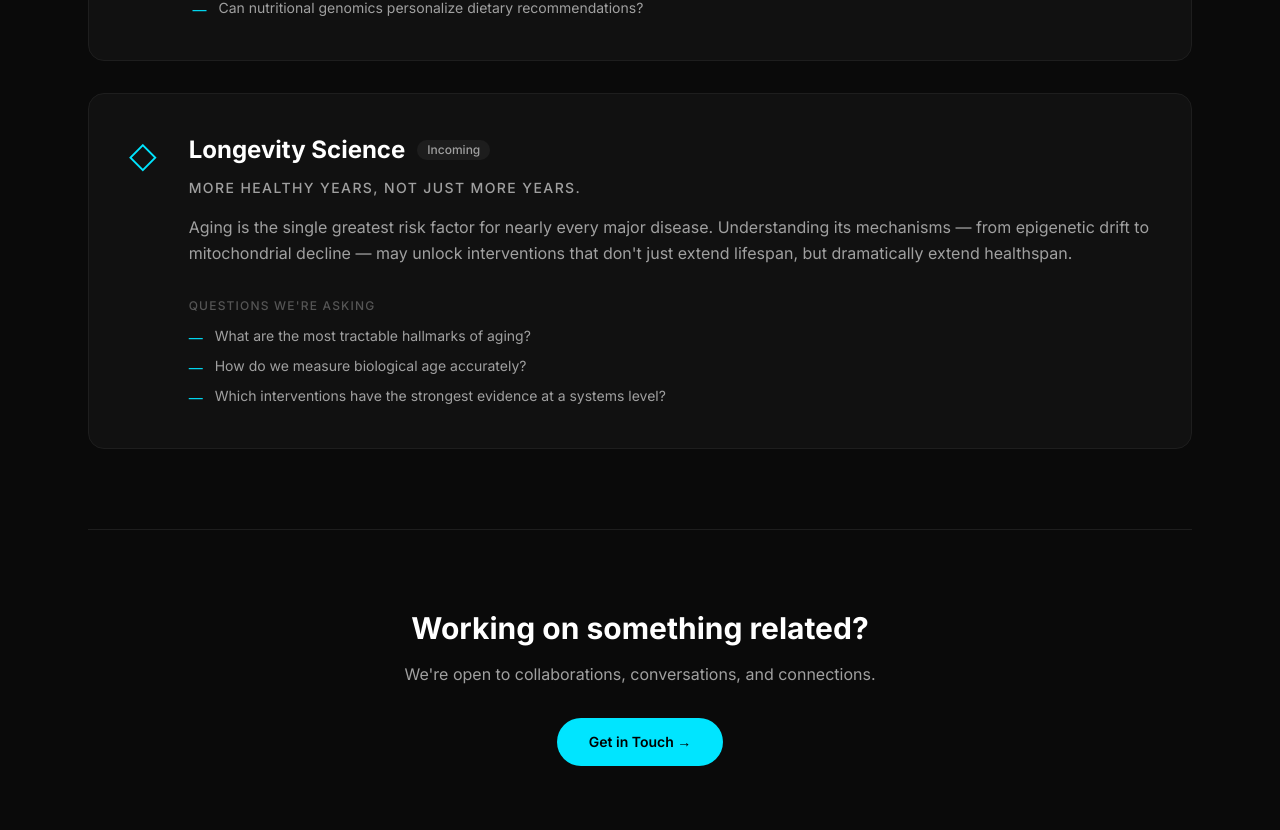
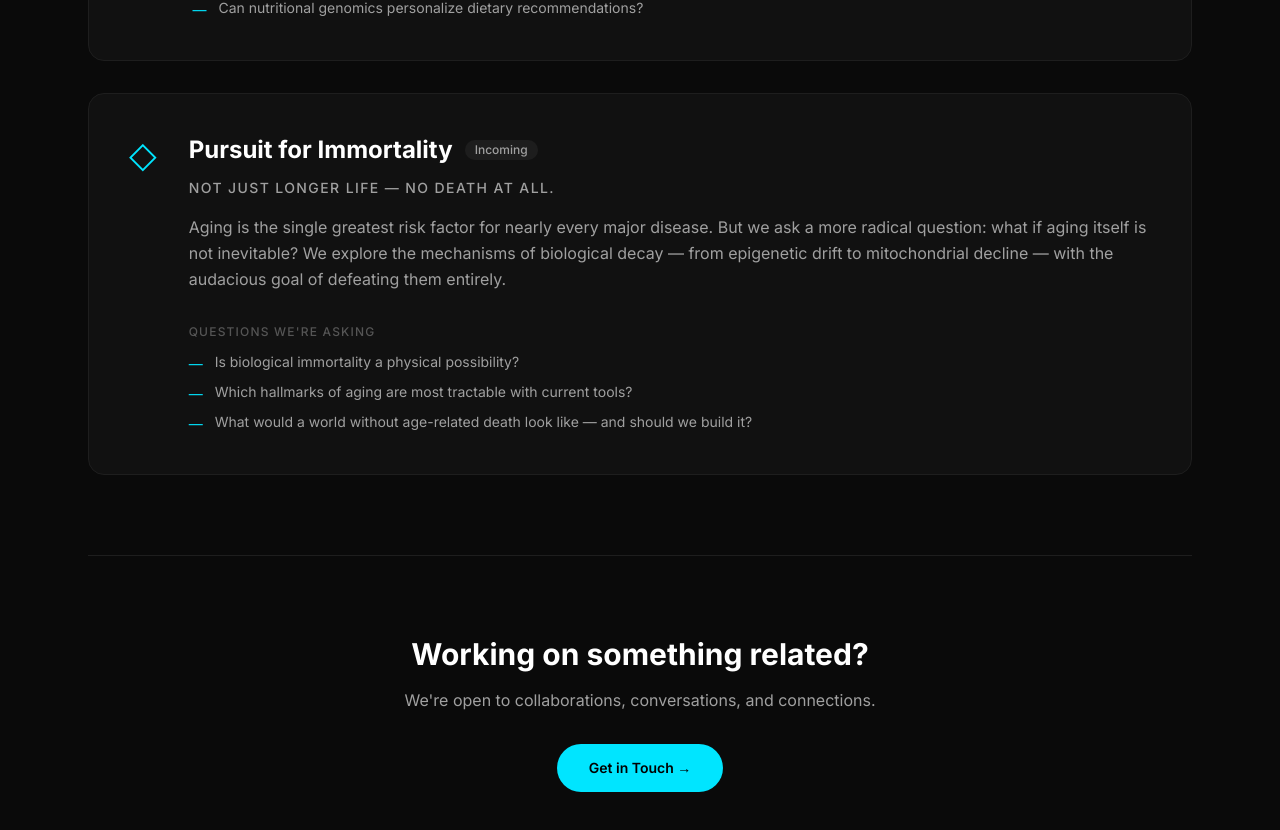
Before and after one commit to ashishmishrabitw-debug/findingluca, a Next.js app: page /frontiers in a window 1280 px wide. Shown: the part 1480-2310 px from the top of the page. Built offline with nearby package versions, Linux system fonts and the light colour scheme.

Commit message:
Rename longevity to Pursuit for Immortality, add image to blog post

```diff
--- a/app/frontiers/page.tsx
+++ b/app/frontiers/page.tsx
@@ -46,15 +46,15 @@ const areas = [
   {
     id: "longevity-science",
     icon: "◇",
-    title: "Longevity Science",
+    title: "Pursuit for Immortality",
     status: "Incoming",
-    tagline: "More healthy years, not just more years.",
+    tagline: "Not just longer life — no death at all.",
     description:
-      "Aging is the single greatest risk factor for nearly every major disease. Understanding its mechanisms — from epigenetic drift to mitochondrial decline — may unlock interventions that don't just extend lifespan, but dramatically extend healthspan.",
+      "Aging is the single greatest risk factor for nearly every major disease. But we ask a more radical question: what if aging itself is not inevitable? We explore the mechanisms of biological decay — from epigenetic drift to mitochondrial decline — with the audacious goal of defeating them entirely.",
     questions: [
-      "What are the most tractable hallmarks of aging?",
-      "How do we measure biological age accurately?",
-      "Which interventions have the strongest evidence at a systems level?",
+      "Is biological immortality a physical possibility?",
+      "Which hallmarks of aging are most tractable with current tools?",
+      "What would a world without age-related death look like — and should we build it?",
     ],
   },
 ];
--- a/content/blog/why-i-started-finding-luca.md
+++ b/content/blog/why-i-started-finding-luca.md
@@ -3,6 +3,7 @@ title: "Why serve humanity?"
 date: "2026-05-21"
 excerpt: "Before putting our heart and soul into destroying disease, we must first ask ourselves, why? Why serve this destructive species that is pillaging mother Earth?"
 tag: "Essay"
+image: "https://images.unsplash.com/photo-1446776811953-b23d57bd21aa?w=1920&q=80"
 ---
 
 Humanity has been causing significant damage to this planet and suffering to its non vocal inhabitants.
```
